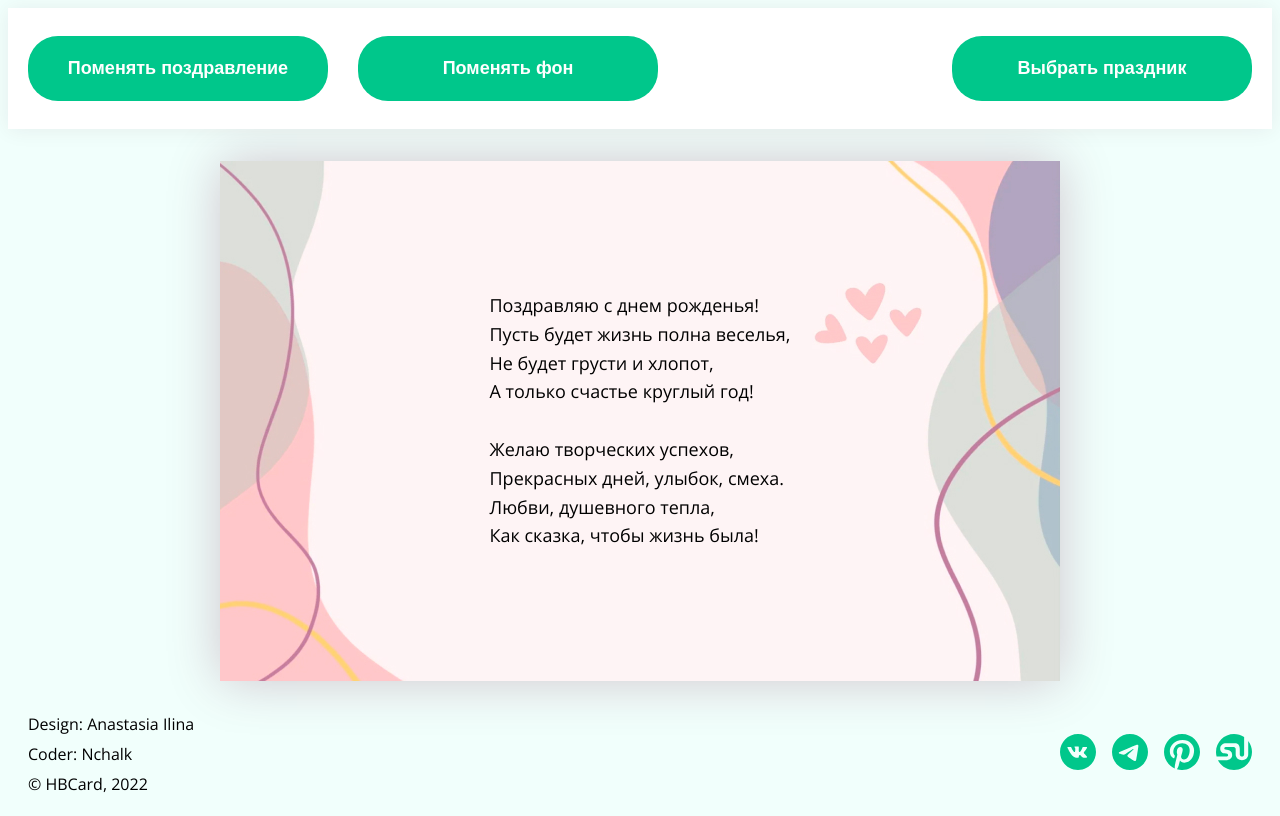
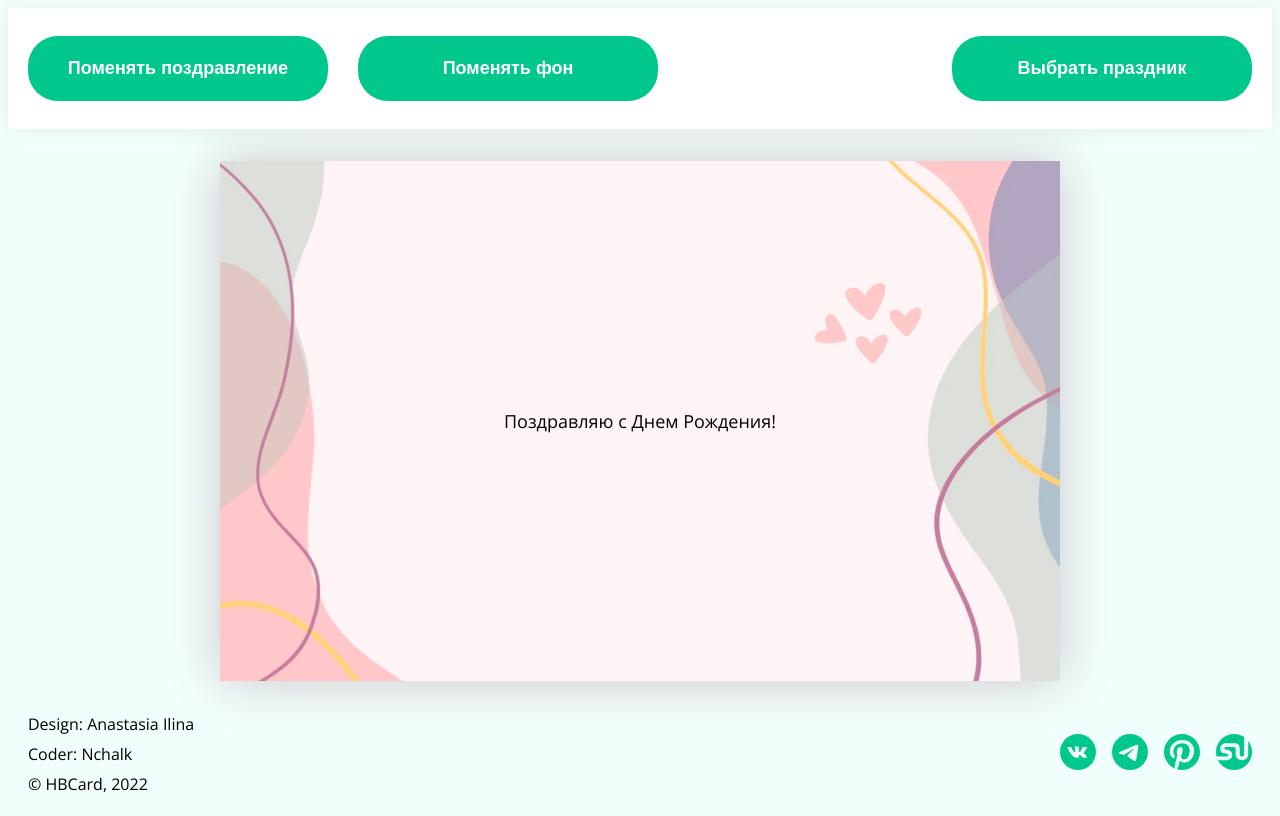
Before and after one commit to chalkinanatalya/congrat_service, a React (Create React App) app: page /card/1 in a window 1280 px wide. Built offline with nearby package versions, Linux system fonts and the light colour scheme.

Commit message:
felicitation context

```diff
--- a/src/App.jsx
+++ b/src/App.jsx
@@ -1,3 +1,4 @@
+import { TextContext } from './context/textContext';
 import Card from './components/Card/Card';
 import Footer from './components/Footer/Footer';
 import Header from './components/Header/Header';
@@ -12,9 +13,11 @@ const wrapper = {
 const App = () => {
   return (
     <div style={wrapper}>
-      <Header />
-      <Card />
-      <Footer />
+      <TextContext>
+        <Header />
+        <Card />
+        <Footer />
+      </TextContext>
     </div>
   );
 }
--- a/src/components/Felicitation/Felicitation.jsx
+++ b/src/components/Felicitation/Felicitation.jsx
@@ -1,17 +1,16 @@
 import style from './Felicitation.module.css';
+import { useContext } from 'react';
+import { textContext } from '../../context/textContext';
 
-const Felicitation = () => (
-    <p className={style.felicitation}>
-        Поздравляю с днем рожденья!<br/>
-        Пусть будет жизнь полна веселья,<br/>
-        Не будет грусти и хлопот,<br/>
-        А только счастье круглый год!<br/>
-        <br/>
-        Желаю творческих успехов,<br/>
-        Прекрасных дней, улыбок, смеха.<br/>
-        Любви, душевного тепла,<br/>
-        Как сказка, чтобы жизнь была!<br/>
-    </p>
-);
+
+const Felicitation = () => {
+    const {text} = useContext(textContext);
+
+    return (
+        <p className={style.felicitation}>
+            {text}
+        </p>
+    );
+};
 
 export default Felicitation;
--- /dev/null
+++ b/src/context/textContext.js
@@ -0,0 +1,12 @@
+import { createContext, useState } from "react";
+
+export const textContext = createContext('');
+
+export const TextContext = ({children}) => {
+    const [text, setText] = useState('Поздравляю с Днем Рождения!')
+    return (
+    <textContext.Provider value={{text, setText}}>
+        {children}
+    </textContext.Provider>
+    )
+}
```
